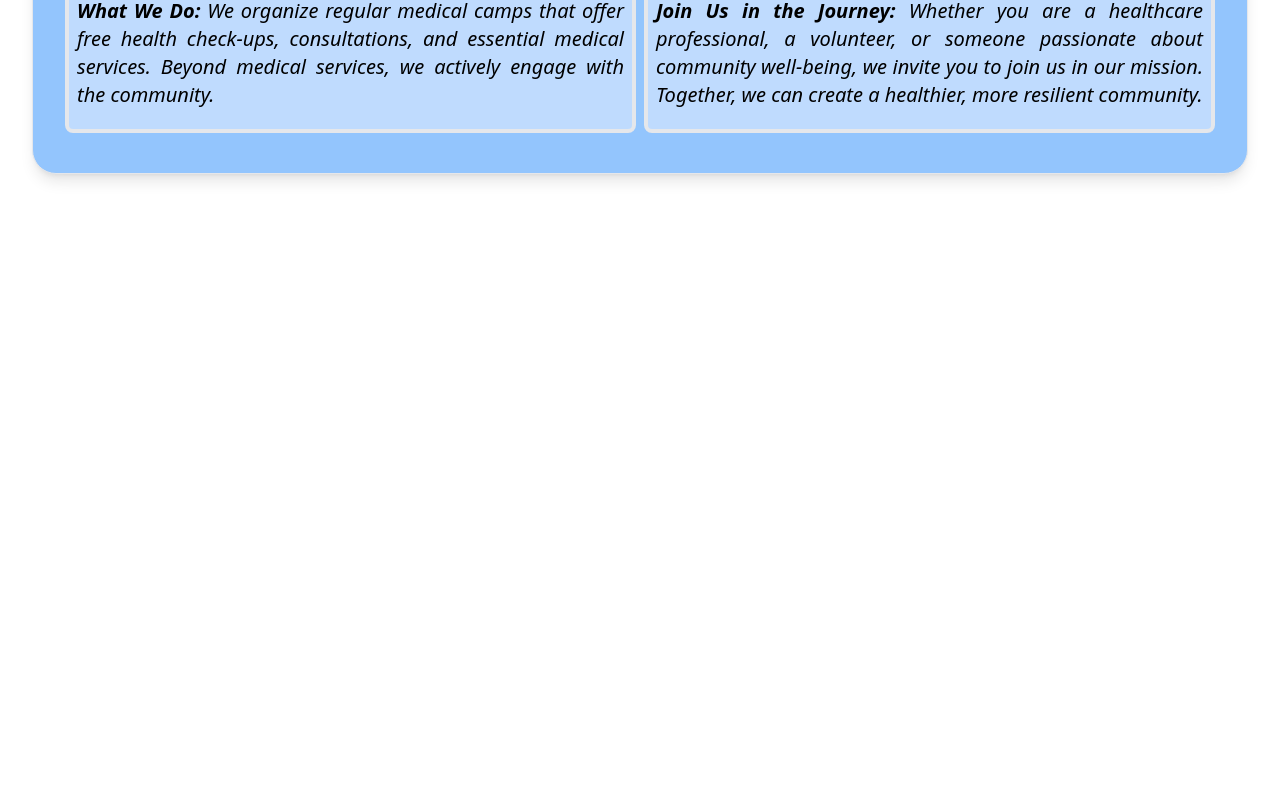
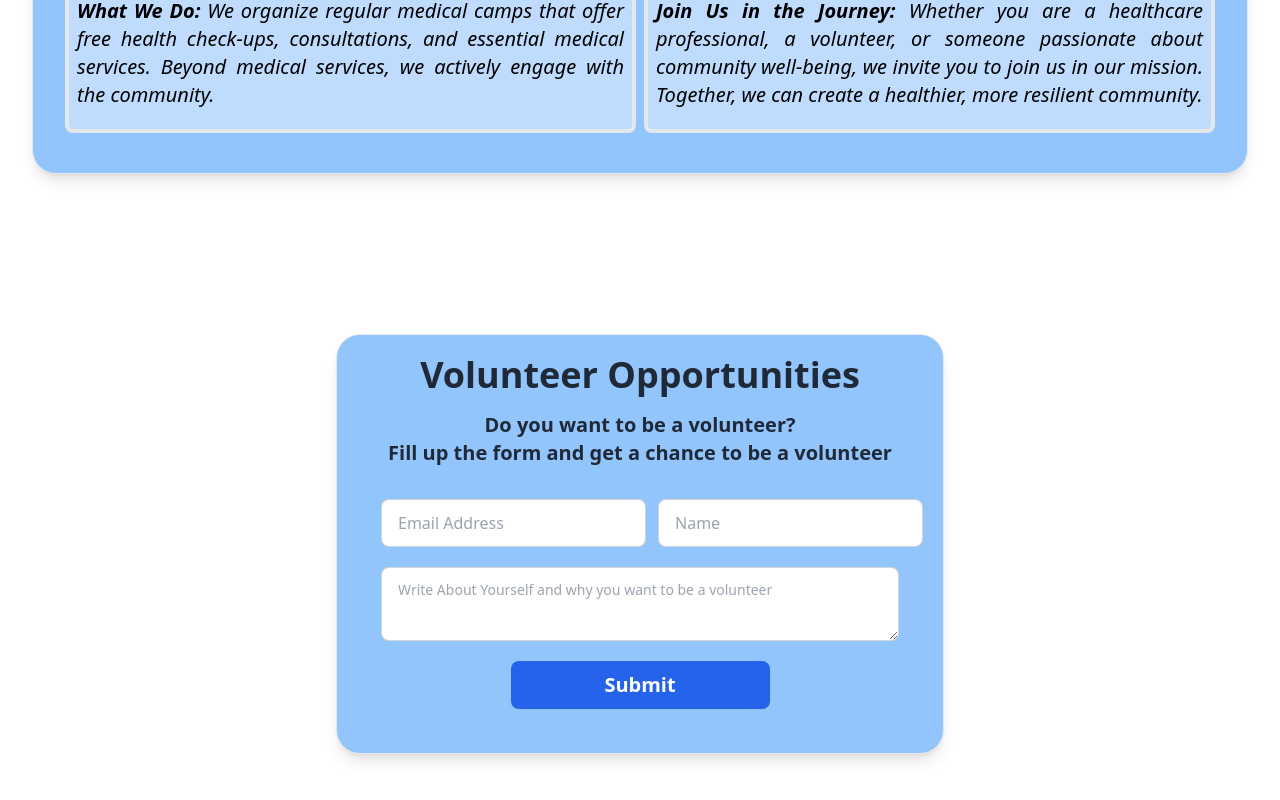
Before and after one commit to AdnanSakib04/medical-camp-client-side, a React (Vite) app: page / in a window 1280 px wide. Shown: the part 822-1622 px from the top of the page. Before the commit the page ends 1156 px from the top, so only its background shows below. Built offline with nearby package versions, Linux system fonts and the light colour scheme; no server answers.

Commit message:
volunteer section done

```diff
--- a/src/pages/ContactUs/ContactUs.jsx
+++ b/src/pages/ContactUs/ContactUs.jsx
@@ -1,7 +1,5 @@
 import { FaPhone, FaLocationDot } from "react-icons/fa6";
 import { IoMail } from "react-icons/io5";
-
-
 import { ToastContainer, toast } from "react-toastify";
 
 
--- a/src/pages/Home/Home.jsx
+++ b/src/pages/Home/Home.jsx
@@ -1,9 +1,11 @@
 import AboutUs from "./AboutUs";
+import Volunteer from "./Volunteer";
 
 const Home = () => {
     return (
         <div>
             <AboutUs></AboutUs>
+            <Volunteer></Volunteer>
         </div>
     );
 };
--- /dev/null
+++ b/src/pages/Home/Volunteer.jsx
@@ -0,0 +1,44 @@
+import { FaPhone, FaLocationDot } from "react-icons/fa6";
+import { IoMail } from "react-icons/io5";
+import { ToastContainer, toast } from "react-toastify";
+const Volunteer = () => {
+    const handleNewsletter = e => {
+        e.preventDefault();
+
+        toast.success('Thank you for contacting us.');
+
+    }
+    return (
+
+            <div className="px-8">
+            <div className=" max-w-7xl mx-auto md:w-1/2">
+                <div className="bg-blue-300 shadow-lg p-3 border mb-40 rounded-3xl  mt-20 ">
+                    <h1 className="mt-2 text-4xl text-center font-bold">Volunteer Opportunities</h1>
+                    <h1 className="mt-4 text-xl text-center font-bold">Do you want to be a volunteer?  <br />Fill up the form and get a chance to be a volunteer </h1>
+
+                    <form onSubmit={handleNewsletter} className=" mx-auto card-body rounded-3xl">
+                        <div className=" space-y-5 md:space-y-0 md:flex justify-between gap-3">
+                        <div className="form-control w-full">
+                            <input type="email" placeholder="Email Address" name="email" className="input input-bordered" required />
+                        </div>
+                        <div className="form-control w-full">
+                            <input type="text" placeholder="Name" name="name" className="input input-bordered" required />
+                        </div>
+                        </div>
+                        <div className="form-control">
+                            <textarea placeholder="Write About Yourself and why you want to be a volunteer" name="message" className="textarea textarea-bordered resize-y mt-3" required />
+                        </div>
+                        <div className="form-control mt-3 flex items-center">
+                            <button type="submit" className="w-1/2 btn bg-blue-600 border-none font-bold text-xl text-white">Submit</button>
+                        </div>
+                    </form>
+
+                    <ToastContainer></ToastContainer>
+                </div>
+            </div>
+            </div>
+
+    );
+};
+
+export default Volunteer;
```
